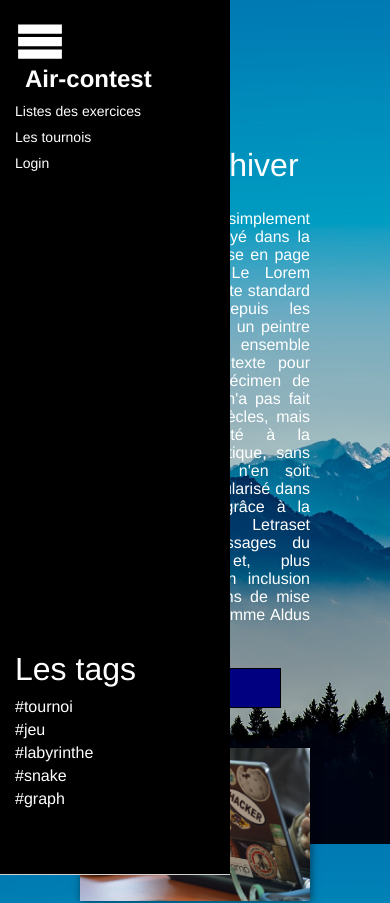
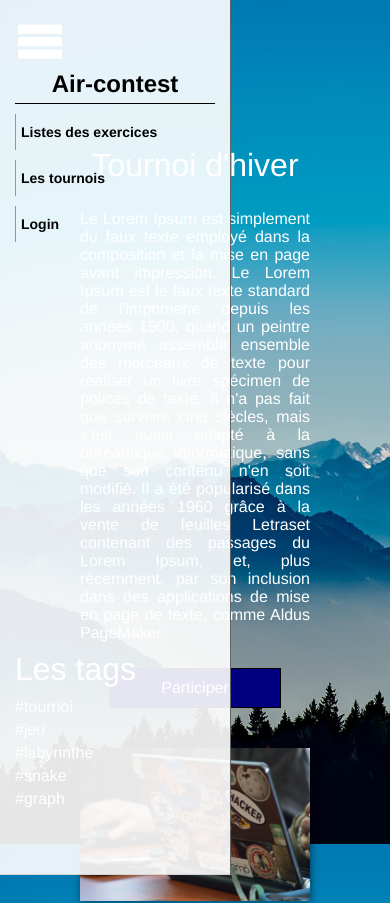
Before and after one commit to AIR-EISTI/air-contest-spoutnik, a Vue app in the folder users/: page / in a window 390 px wide. Shown: the top 903 px of the page. Built offline with nearby package versions, Linux system fonts and the light colour scheme.

Commit message:
[CSS]:add white style for navbar on small screen

```diff
--- a/users/src/components/NavBar.vue
+++ b/users/src/components/NavBar.vue
@@ -111,12 +111,19 @@ export default {
 
     /**** *** *** *** *** NAVBAR *** *** *** *** ****/
 
+    #navbar h1
+    {
+        border-bottom: 1px solid black;
+        padding: 5px;
+        text-align: center;
+    }
     #navbar
     {
         display: block;
         height: 100vh;
-        color:white;
-        background-color: black;
+        color:black;
+        background-color: rgba(255,255,255,0.9);
+        border-right: 1px solid rgb(100,100,100);
         background-image: none;
         width: 200px;
         padding:15px;
@@ -135,7 +142,7 @@ export default {
 
     #navbar a
     {
-        color:white;
+        color:black;
     }
     #navbar ul
     {
@@ -146,9 +153,18 @@ export default {
         display: block;
         padding: 0;
         margin: 10px 0px;
+        padding: 10px 5px;
         text-align: left;
-        color:white;
+        color:black;
         border: none;
+        font-weight: 800;
+        border-left: 1px solid rgb(150,150,150);
+    }
+
+    #navbar li:hover
+    {
+        background-color: transparent;
+        border-color: black;
     }
 
     #navbar.noVisible .content-menu
@@ -158,7 +174,6 @@ export default {
 
     #navbar .hamburger
     {
-        filter: invert(100%);
         height: 50px;
         width: 50px;
         display: block;
```
